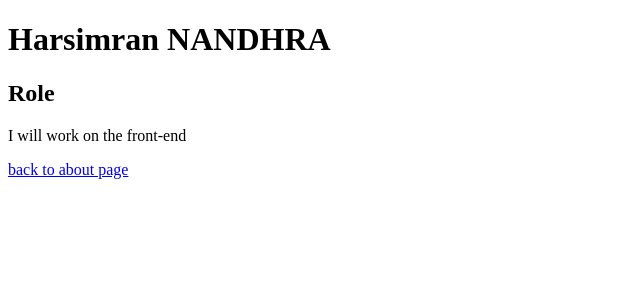
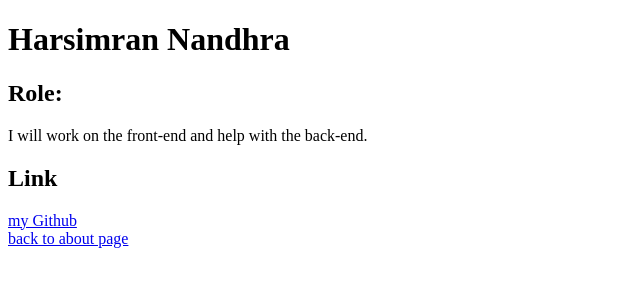
Before and after one commit to dbenavi5/surghut, a Next.js app in the folder application/docker/: page /about/harsimran_nandhra in a window 1280 px wide. Shown: the top 300 px of the page, without its empty margins (0-640 px from the left). Built offline with nearby package versions, Linux system fonts and the light colour scheme.

Commit message:
harsimran.js

```diff
--- a/application/docker/pages/about/harsimran_nandhra.js
+++ b/application/docker/pages/about/harsimran_nandhra.js
@@ -5,12 +5,14 @@ function harsimran_nandhra() {
   return (
     <>
       <div>
-        <h1>Harsimran NANDHRA</h1>
+        <h1>Harsimran Nandhra</h1>
       </div>
 
       <div>
-        <h2>Role</h2>
-        <p>I will work on the front-end</p>
+        <h2>Role:</h2>
+        <p>I will work on the front-end and help with the back-end.</p>
+        <h2>Link </h2>
+        <a href="https://github.com/hnandhra1"> my Github</a>
         <div>
           <Link href="/about">
             <a>back to about page</a>
```
